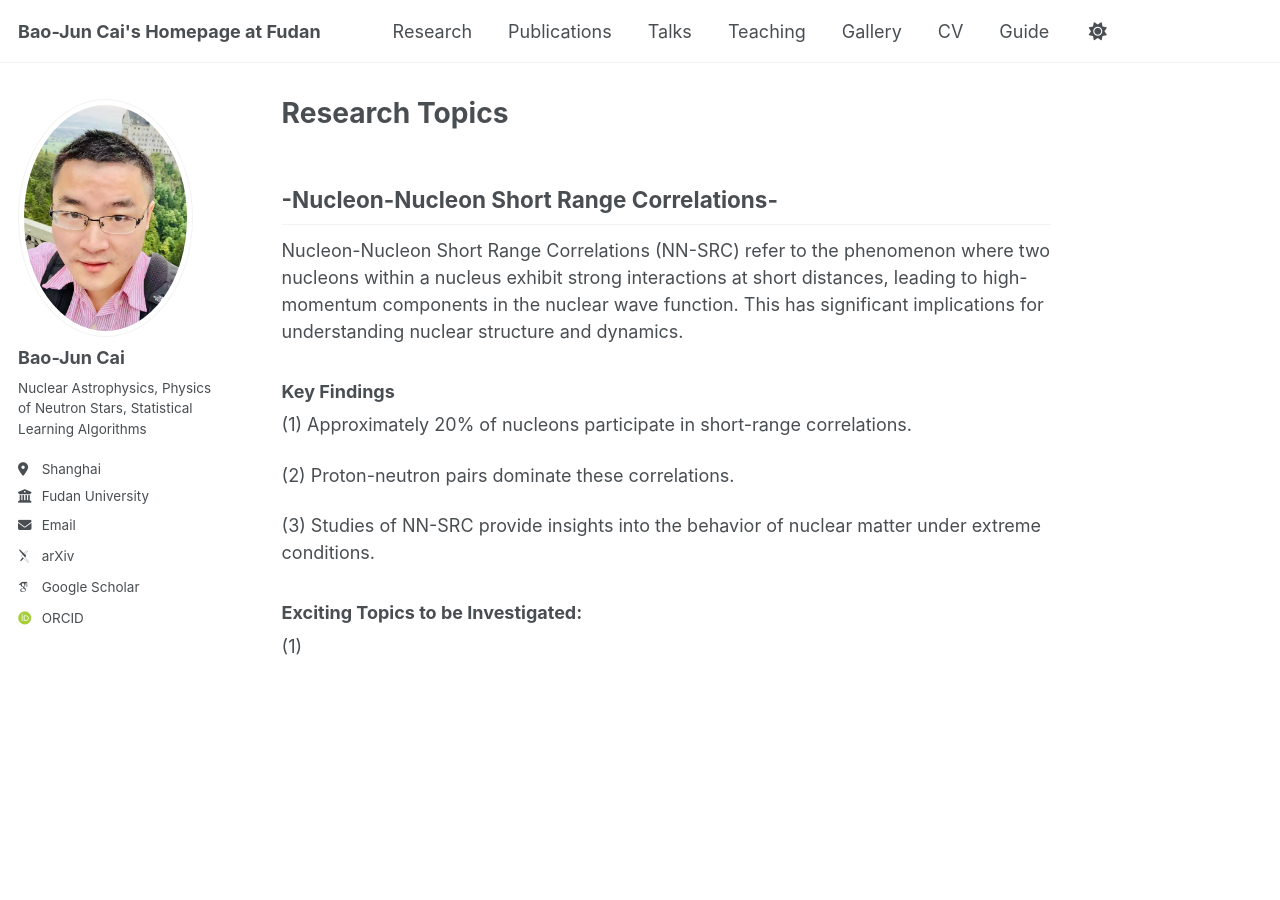
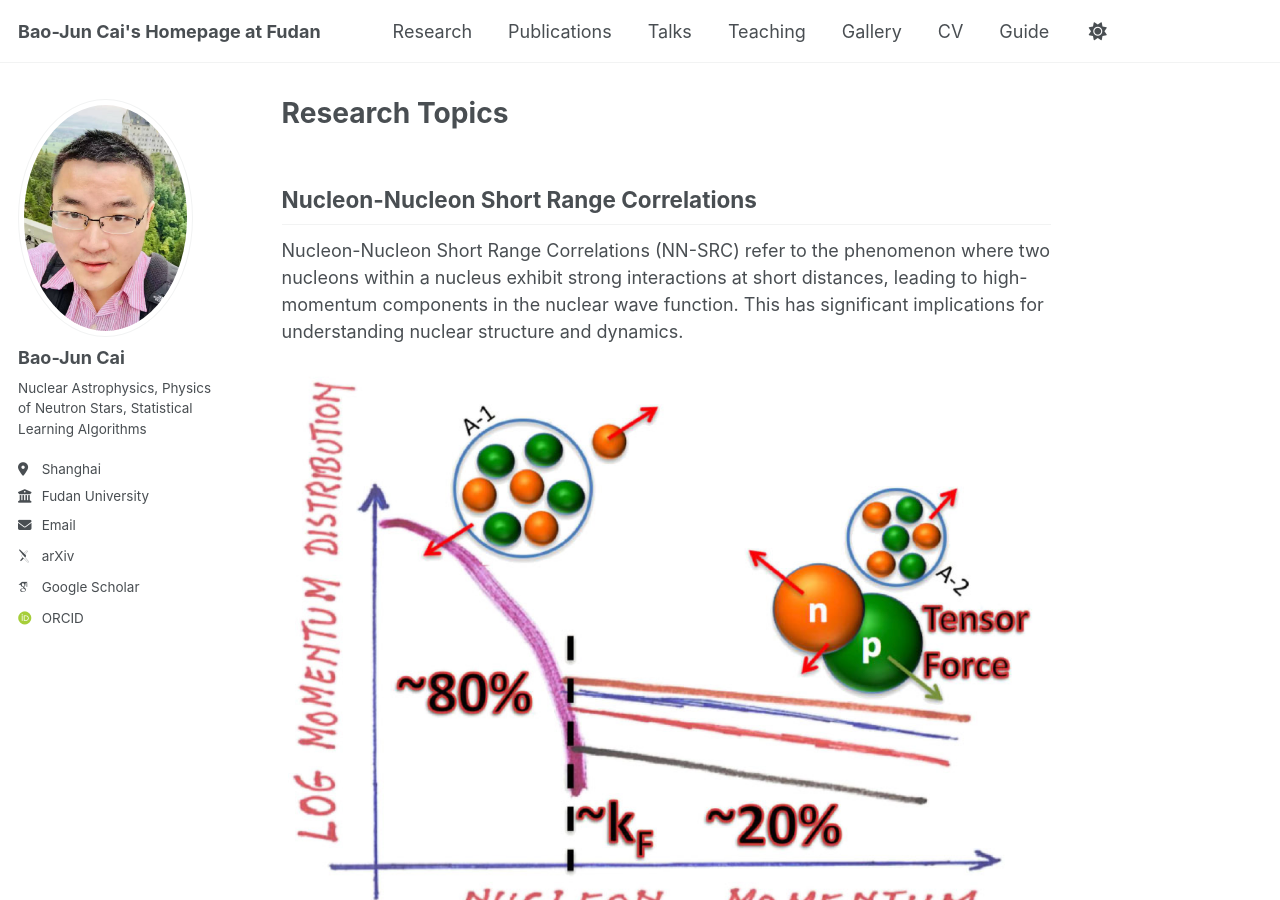
Before and after one commit to bjcai-phys/bjcai-phys.github.io, a Jekyll site: the page built from _pages/research.md, in a window 1280 px wide and 900 px high. Built offline with Jekyll 4.4.1, drawn with Linux system fonts in a browser that asks for light colours; some web fonts are replaced.

Commit message:
Update research.md

```diff
--- a/_pages/research.md
+++ b/_pages/research.md
@@ -5,9 +5,12 @@
 author_profile: true
 ---
 
-## -Nucleon-Nucleon Short Range Correlations-
+## Nucleon-Nucleon Short Range Correlations
 
 Nucleon-Nucleon Short Range Correlations (NN-SRC) refer to the phenomenon where two nucleons within a nucleus exhibit strong interactions at short distances, leading to high-momentum components in the nuclear wave function. This has significant implications for understanding nuclear structure and dynamics.
+
+![](https://bjcai-phys.github.io/images/nk-RMP.png)
+
 
 ### Key Findings
 
```
